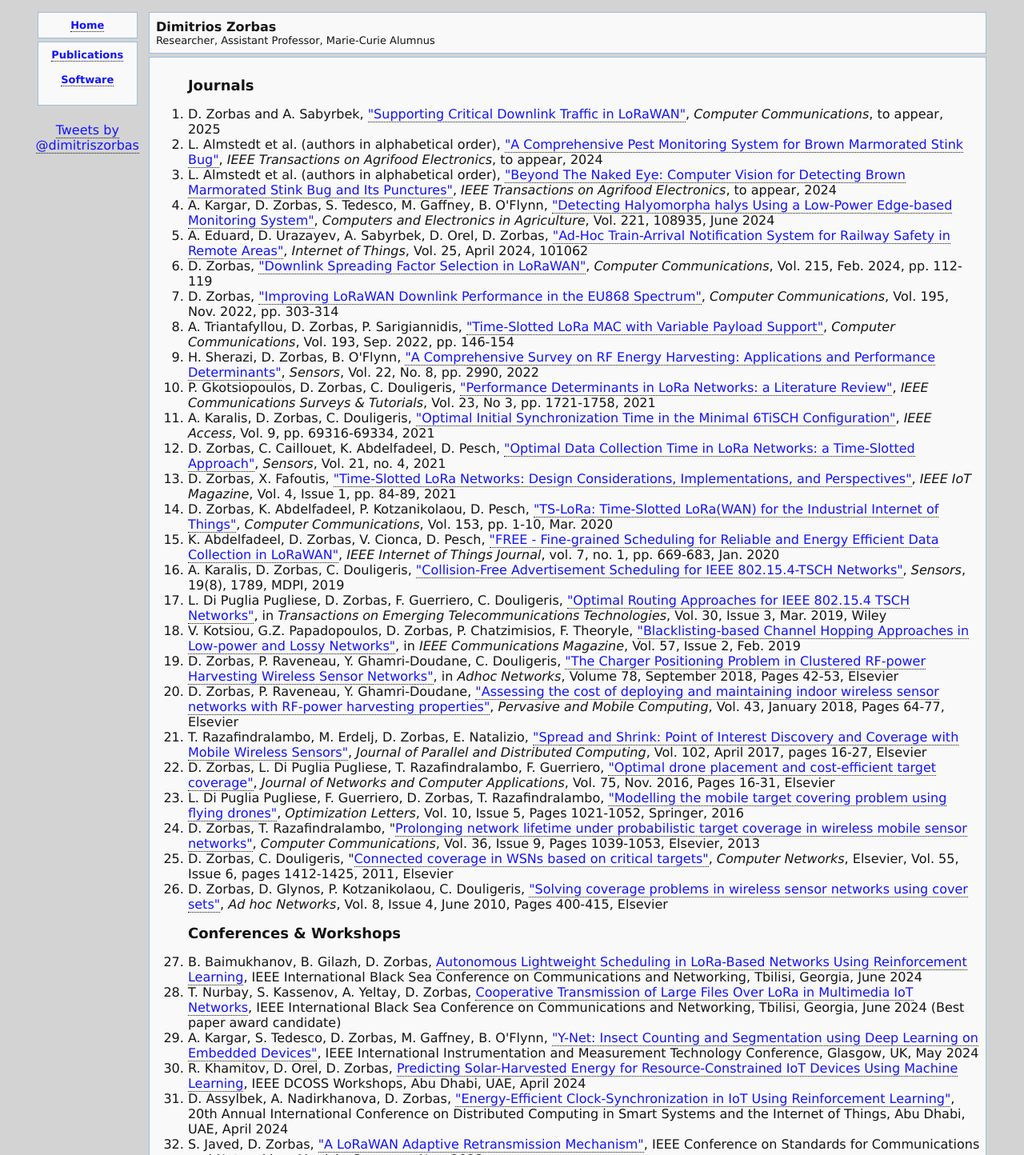
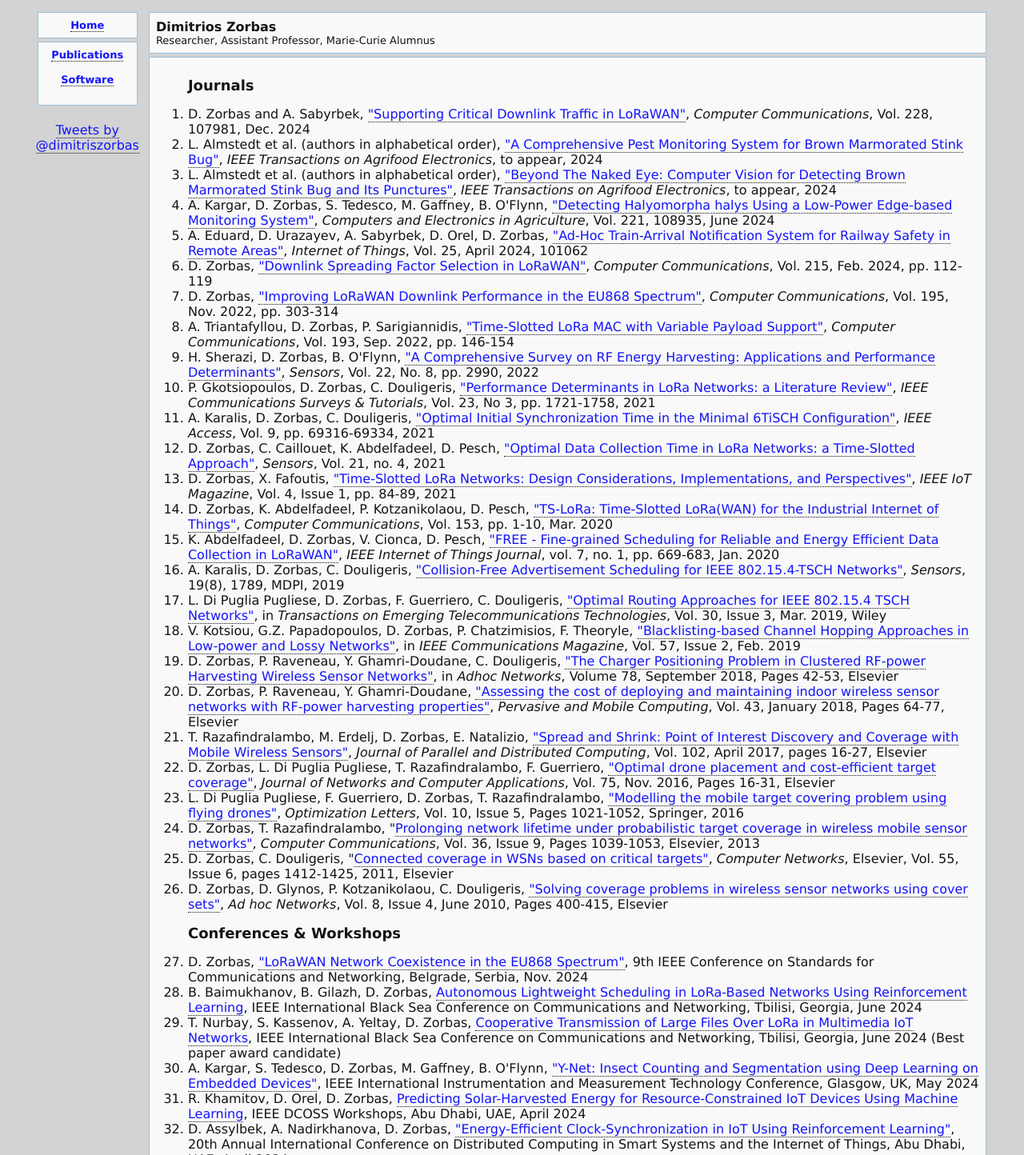
Before and after one commit to deltazita/deltazita.github.io, a plain HTML site: page publications.html in a window 1280 px wide. Shown: the top 1444 px of the page at 80% size. Drawn offline with Linux system fonts and the light colour scheme.

Commit message:
new publication

```diff
--- a/publications.html
+++ b/publications.html
@@ -68,7 +68,7 @@
 <p></p>
 <ol>
 <p><font size="4"><b>Journals</b></font></p>
-<li>D. Zorbas and A. Sabyrbek, <a href="files/critical_traffic.pdf">"Supporting Critical Downlink Traffic in LoRaWAN"</a>, <i>Computer Communications</i>, to appear, 2025</li>
+<li>D. Zorbas and A. Sabyrbek, <a href="files/critical_traffic.pdf">"Supporting Critical Downlink Traffic in LoRaWAN"</a>, <i>Computer Communications</i>, Vol. 228, 107981, Dec. 2024</li>
 <li>L. Almstedt et al. (authors in alphabetical order), <a href="https://ieeexplore.ieee.org/document/10716280">"A Comprehensive Pest Monitoring System for Brown Marmorated Stink Bug"</a>, <i>IEEE Transactions on Agrifood Electronics</i>, to appear, 2024</li>
 <li>L. Almstedt et al. (authors in alphabetical order), <a href="https://ieeexplore.ieee.org/document/10623862">"Beyond The Naked Eye: Computer Vision for Detecting Brown Marmorated Stink Bug and Its Punctures"</a>, <i>IEEE Transactions on Agrifood Electronics</i>, to appear, 2024</li>
 <li>A. Kargar, D. Zorbas, S. Tedesco, M. Gaffney, B. O'Flynn, <a href="files/Kargar2024detecting.pdf">"Detecting Halyomorpha halys Using a Low-Power Edge-based Monitoring System"</a>, <i>Computers and Electronics in Agriculture</i>, Vol. 221, 108935, June 2024</li>
@@ -99,6 +99,7 @@
 <p><font size="4"><b>Conferences & Workshops</b></font></p>
 <p></p>
 <!--<ol>-->
+<li>D. Zorbas, <a href="">"LoRaWAN Network Coexistence in the EU868 Spectrum"</a>, 9th IEEE Conference on Standards for Communications and Networking, Belgrade, Serbia, Nov. 2024</li>
 <li>B. Baimukhanov, B. Gilazh, D. Zorbas, <a href="https://www.researchgate.net/publication/380574546_Autonomous_Lightweight_Scheduling_in_LoRa-based_Networks_Using_Reinforcement_Learning">Autonomous Lightweight Scheduling in LoRa-Based Networks Using Reinforcement Learning</a>, IEEE International Black Sea Conference on Communications and Networking, Tbilisi, Georgia, June 2024</li>
 <li>T. Nurbay, S. Kassenov, A. Yeltay, D. Zorbas, <a href="https://www.researchgate.net/publication/380574178_Cooperative_Transmission_of_Large_Files_Over_LoRa_in_Multimedia_IoT_Networks">Cooperative Transmission of Large Files Over LoRa in Multimedia IoT Networks</a>, IEEE International Black Sea Conference on Communications and Networking, Tbilisi, Georgia, June 2024 (Best paper award candidate)</li>
 <li>A. Kargar, S. Tedesco, D. Zorbas, M. Gaffney, B. O'Flynn, <a href="files/i2mtc2024.pdf">"Y-Net: Insect Counting and Segmentation using Deep Learning on Embedded Devices"</a>, IEEE International Instrumentation and Measurement Technology Conference, Glasgow, UK, May 2024</li>
@@ -157,6 +158,7 @@
 <!--</ol>-->
 <p></p>
 <p><font size="4"><b>Demos</b></font></p>
+<li>K. Salimzhanova, S. Kasenov, R. Saduakhas, D. Urazayev, D. Zorbas, <a href="">A LoRa 2.4GHz Testbed for Experiment Repeatability</a>, IEEE Conference on Standards for Communications and Networking, Nov. 2024, Belgrade, Serbia</li>
 <li>D. Urazayev, D. Zorbas, <a href="https://www.researchgate.net/publication/380763331_Using_Supercapacitors_as_a_Sustainable_Energy_Storage_Solution_for_Battery-less_IoT_Devices">Using Supercapacitors as a Sustainable Energy Storage Solution for Battery-less IoT Devices</a>, IEEE International Black Sea Conference on Communications and Networking, Tbilisi, Georgia, June 2024</li>
 <li>D. Baimukhanov, S. Nassyrov, Z. Bekbolat, D. Urazayev, D. Zorbas, "An Open Hardware RFID Inventory Management System", IEEE International Black Sea Conference on Communications and Networking, Tbilisi, Georgia, June 2024</li>
 <li>A. Eduard, D. Urazayev, Y. Magzym, D. Zorbas, <a href="https://www.researchgate.net/publication/373481157_Demo_Implementation_of_a_Train-Arrival_Notification_System"> "Implementation of a Train-Arrival Notification System"</a>, 28th Symposium on Computers and Communications, Jul. 2023, Tunis, Tunisia</li>
```
